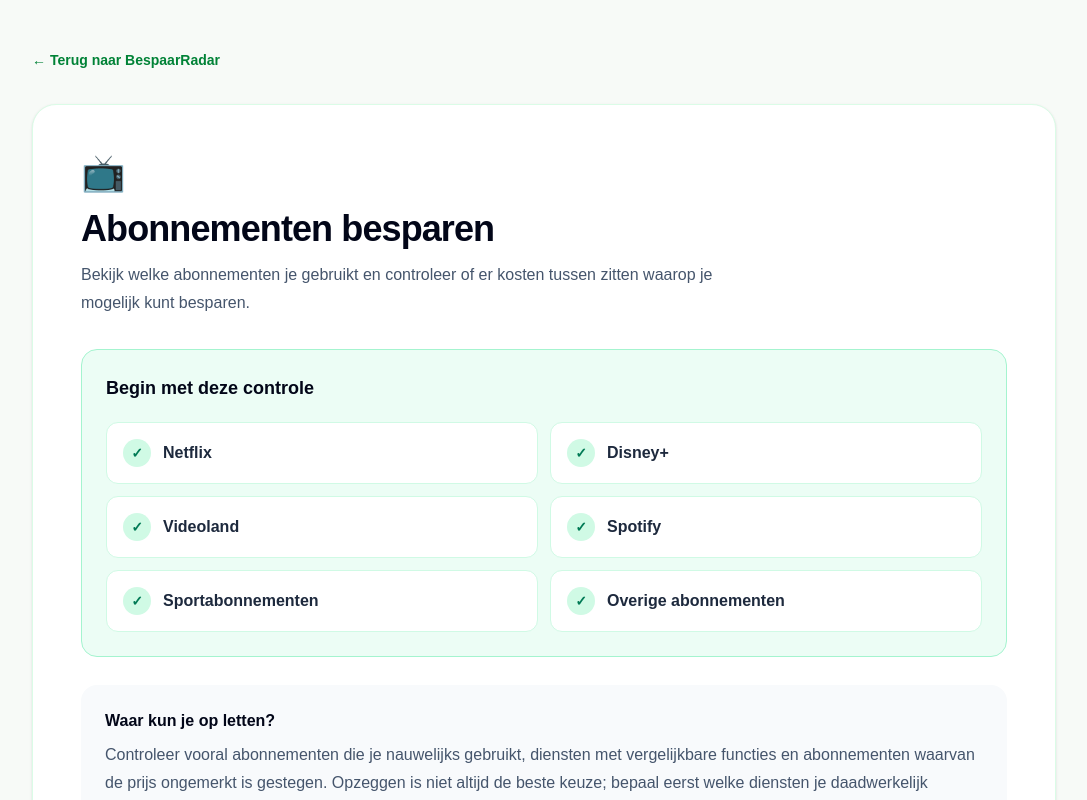
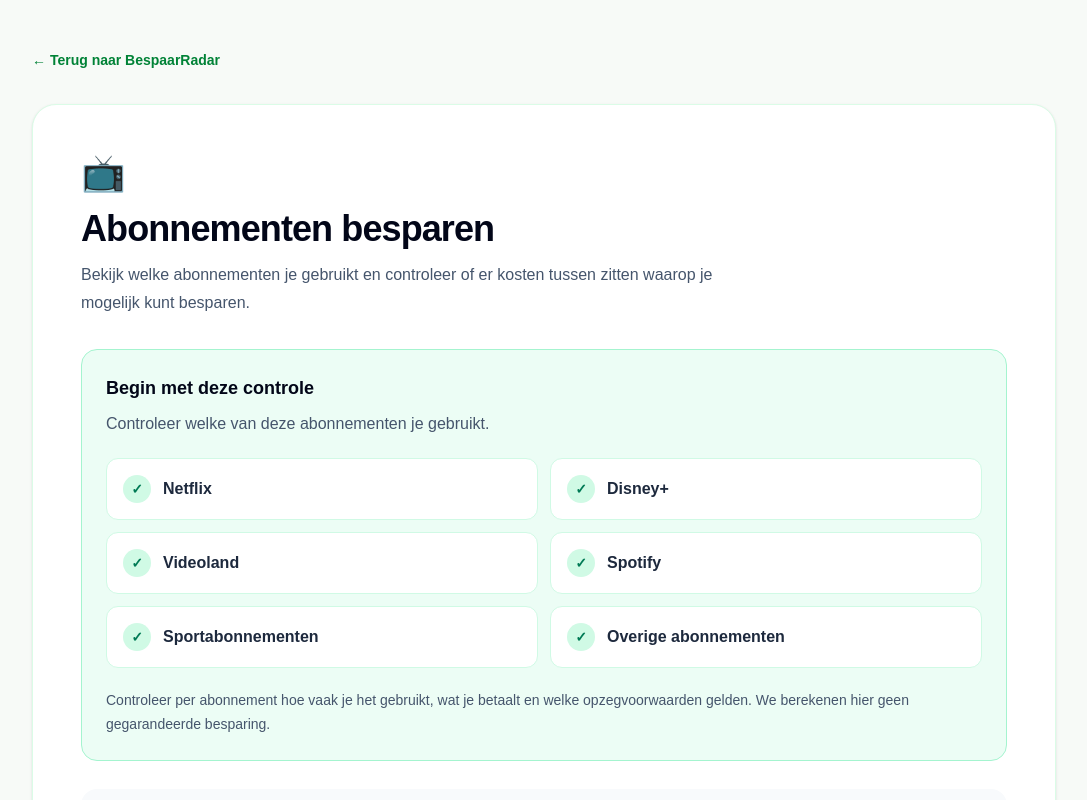
Before and after one commit to MGODamian/bespaarradar, a Next.js app: page /vergelijken/abonnementen in a window 1280 px wide. Shown: the top 800 px of the page, without its empty margins (96-1183 px from the left). Built offline with nearby package versions, Linux system fonts and the light colour scheme.

Commit message:
Add personalized subscriptions overview

```diff
--- /dev/null
+++ b/src/app/vergelijken/abonnementen/AbonnementenCheck.tsx
@@ -0,0 +1,121 @@
+"use client";
+
+import { useEffect, useState } from "react";
+
+type SavedSubscriptions = {
+  netflix?: boolean;
+  disney?: boolean;
+  videoland?: boolean;
+  spotify?: boolean;
+  otherSubscriptions?: string;
+};
+
+const diensten = [
+  { key: "netflix", name: "Netflix" },
+  { key: "disney", name: "Disney+" },
+  { key: "videoland", name: "Videoland" },
+  { key: "spotify", name: "Spotify" },
+] as const;
+
+export default function AbonnementenCheck() {
+  const [saved, setSaved] = useState<SavedSubscriptions | null>(null);
+  const [loaded, setLoaded] = useState(false);
+
+  useEffect(() => {
+    try {
+      const raw = sessionStorage.getItem("bespaarradar-result");
+      if (raw) {
+        const parsed: unknown = JSON.parse(raw);
+        if (parsed && typeof parsed === "object" && !Array.isArray(parsed)) {
+          setSaved(parsed as SavedSubscriptions);
+        }
+      }
+    } catch {
+      // Ongeldige of ontbrekende gegevens: toon de algemene checklist.
+    }
+    setLoaded(true);
+  }, []);
+
+  const selected = diensten.filter(
+    (dienst) => saved?.[dienst.key] === true
+  );
+
+  const otherAmount = saved?.otherSubscriptions?.trim() ?? "";
+  const hasOther = otherAmount !== "" && Number(otherAmount.replace(",", ".")) > 0;
+  const hasPersonalData = saved !== null;
+
+  if (!loaded) {
+    return (
+      <div className="mt-8 rounded-2xl bg-slate-50 p-6 text-slate-600">
+        Je abonnementen worden geladen...
+      </div>
+    );
+  }
+
+  return (
+    <div className="mt-8 rounded-2xl border border-emerald-200 bg-emerald-50 p-6">
+      <h2 className="text-lg font-black text-slate-950">
+        {hasPersonalData
+          ? "Jouw geselecteerde abonnementen"
+          : "Begin met deze controle"}
+      </h2>
+
+      <p className="mt-2 leading-7 text-slate-600">
+        {hasPersonalData
+          ? "Dit heb je tijdens je BespaarRadar-check opgegeven."
+          : "Controleer welke van deze abonnementen je gebruikt."}
+      </p>
+
+      {hasPersonalData && selected.length === 0 && !hasOther ? (
+        <p className="mt-5 rounded-xl bg-white p-4 text-slate-700">
+          Je hebt geen abonnementen geselecteerd waarvoor we hier een
+          persoonlijk overzicht kunnen tonen.
+        </p>
+      ) : (
+        <div className="mt-5 grid gap-3 md:grid-cols-2">
+          {(hasPersonalData
+            ? selected.map((dienst) => dienst.name)
+            : [
+                "Netflix",
+                "Disney+",
+                "Videoland",
+                "Spotify",
+                "Sportabonnementen",
+                "Overige abonnementen",
+              ]
+          ).map((name) => (
+            <div
+              key={name}
+              className="flex items-center gap-3 rounded-xl border border-emerald-100 bg-white px-4 py-4"
+            >
+              <span className="flex h-7 w-7 items-center justify-center rounded-full bg-emerald-100 text-sm font-black text-emerald-700">
+                &#10003;
+              </span>
+              <span className="font-bold text-slate-800">{name}</span>
+            </div>
+          ))}
+
+          {hasPersonalData && hasOther && (
+            <div className="rounded-xl border border-emerald-100 bg-white px-4 py-4">
+              <div className="font-bold text-slate-800">
+                Overige abonnementen
+              </div>
+              <p className="mt-1 text-sm text-slate-600">
+                Door jou opgegeven: {new Intl.NumberFormat("nl-NL", {
+                  style: "currency",
+                  currency: "EUR",
+                }).format(Number(otherAmount.replace(",", ".")))} per maand
+              </p>
+            </div>
+          )}
+        </div>
+      )}
+
+      <p className="mt-5 text-sm leading-6 text-slate-600">
+        Controleer per abonnement hoe vaak je het gebruikt, wat je
+        betaalt en welke opzegvoorwaarden gelden. We berekenen
+        hier geen gegarandeerde besparing.
+      </p>
+    </div>
+  );
+}
--- a/src/app/vergelijken/abonnementen/page.tsx
+++ b/src/app/vergelijken/abonnementen/page.tsx
@@ -10,6 +10,7 @@
 };
 
 ﻿import BackButton from "@/components/BackButton";
+import AbonnementenCheck from "./AbonnementenCheck";
 
 export default function AbonnementenVergelijkenPage() {
   return (
@@ -29,35 +30,7 @@
             tussen zitten waarop je mogelijk kunt besparen.
           </p>
 
-          <div className="mt-8 rounded-2xl border border-emerald-200 bg-emerald-50 p-6">
-            <h2 className="text-lg font-black text-slate-950">
-              Begin met deze controle
-            </h2>
-
-            <div className="mt-5 grid gap-3 md:grid-cols-2">
-              {[
-                "Netflix",
-                "Disney+",
-                "Videoland",
-                "Spotify",
-                "Sportabonnementen",
-                "Overige abonnementen",
-              ].map((name) => (
-                <div
-                  key={name}
-                  className="flex items-center gap-3 rounded-xl border border-emerald-100 bg-white px-4 py-4"
-                >
-                  <span className="flex h-7 w-7 items-center justify-center rounded-full bg-emerald-100 text-sm font-black text-emerald-700">
-                    ✓
-                  </span>
-
-                  <span className="font-bold text-slate-800">{name}</span>
-                </div>
-              ))}
-            </div>
-          </div>
-
-          <div className="mt-7 rounded-2xl bg-slate-50 p-6">
+          <AbonnementenCheck />          <div className="mt-7 rounded-2xl bg-slate-50 p-6">
             <h2 className="font-black text-slate-950">
               Waar kun je op letten?
             </h2>
```
